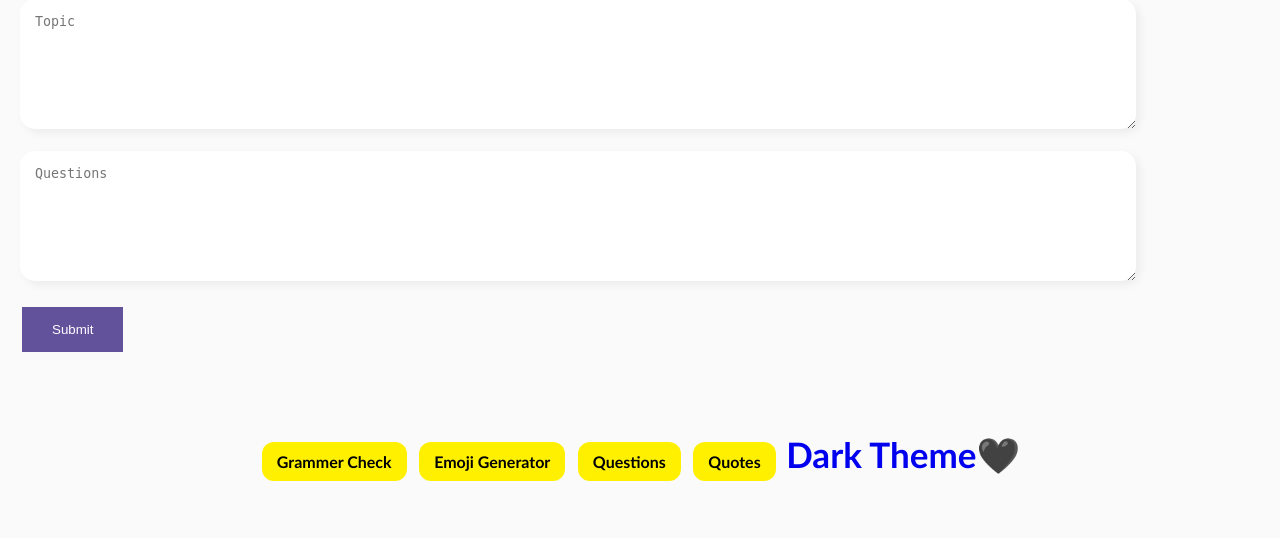
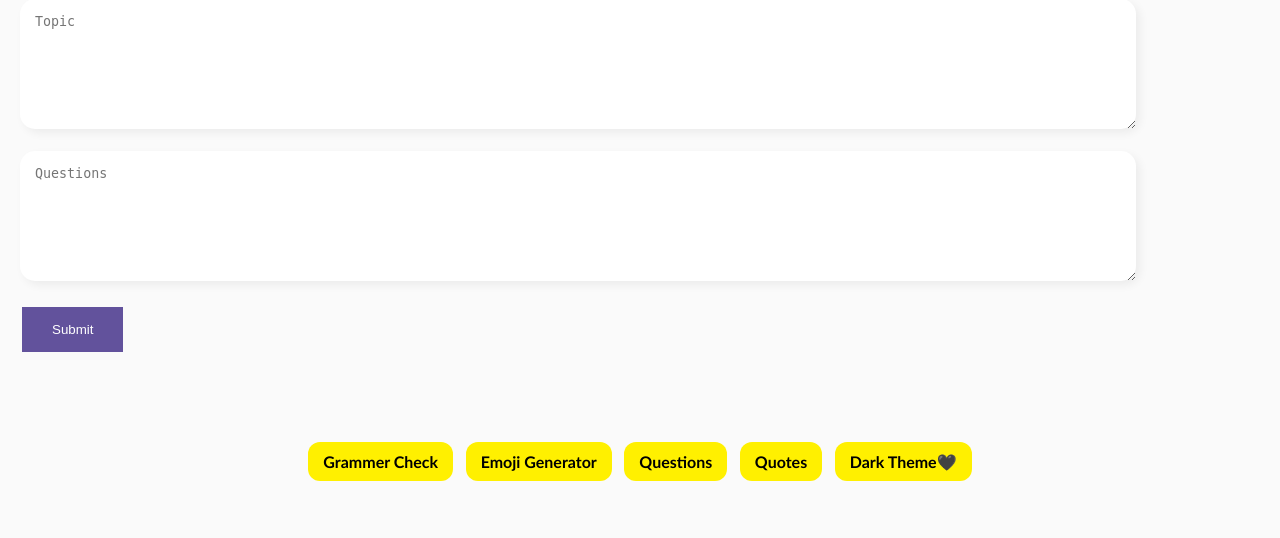
Before and after one commit to Mukesh23012000/Den, a Django app: template templates/index.html in a window 1280 px wide. Shown: the part 199-737 px from the top of the page. Run offline with Django 4.2, Linux system fonts and the light colour scheme; the template is opened without the code that fills it, so the values that code supplies are empty; some web fonts are replaced.

Commit message:
Update index.html

```diff
--- a/templates/index.html
+++ b/templates/index.html
@@ -112,10 +112,10 @@
 	<a class="button-32" role="button" href = 'quest'>Questions</a>
 	<a class="button-32" role="button" href = 'quote'>Quotes</a>
 	{% if dark %}
-        <a role="button" href= {% url 'black' %}>Lite Theme🤍</a>
+        <a class="button-32" role="button" href= {% url 'black' %}>Lite Theme🤍</a>
         {% endif %}
         {% if not dark %}
-        <a role="button" href= {% url 'white' %}>Dark Theme🖤</a>
+        <a class="button-32" role="button" href= {% url 'white' %}>Dark Theme🖤</a>
         {% endif %}
 	</body>
 </html>
```
